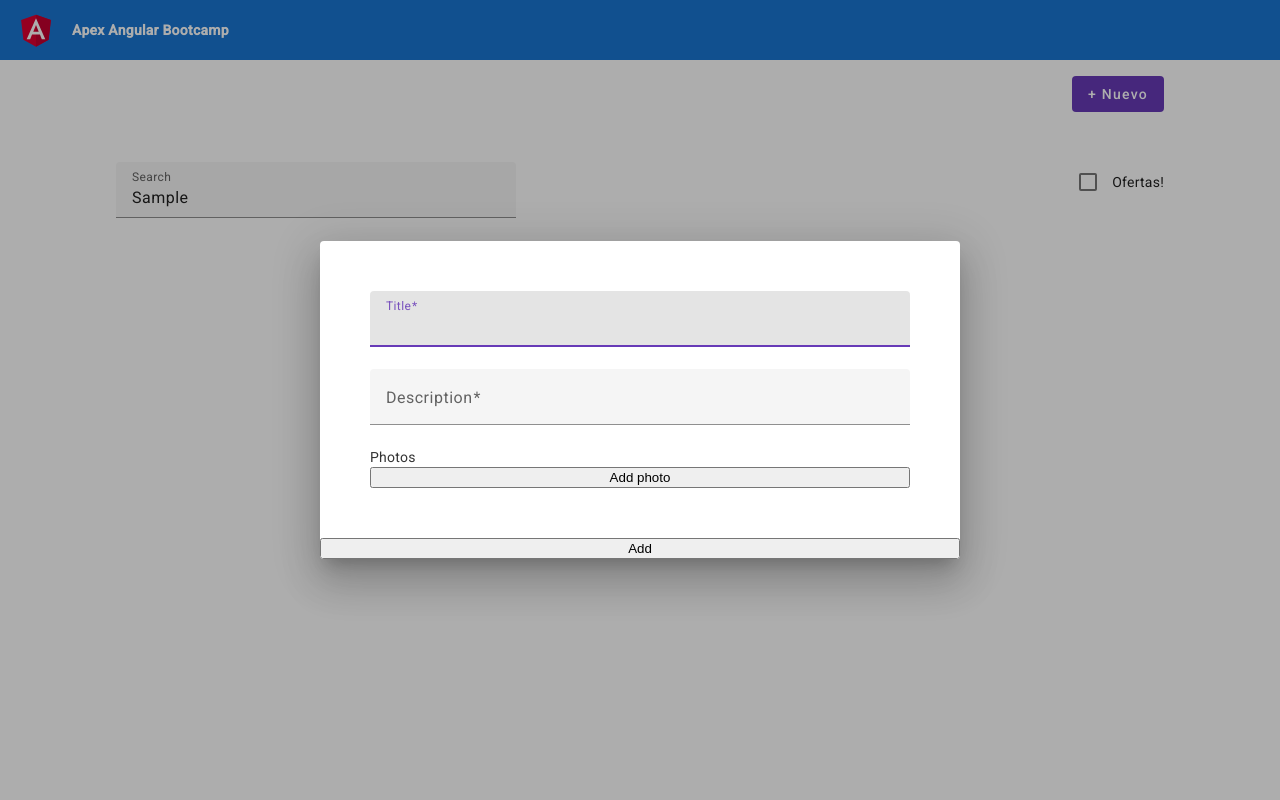
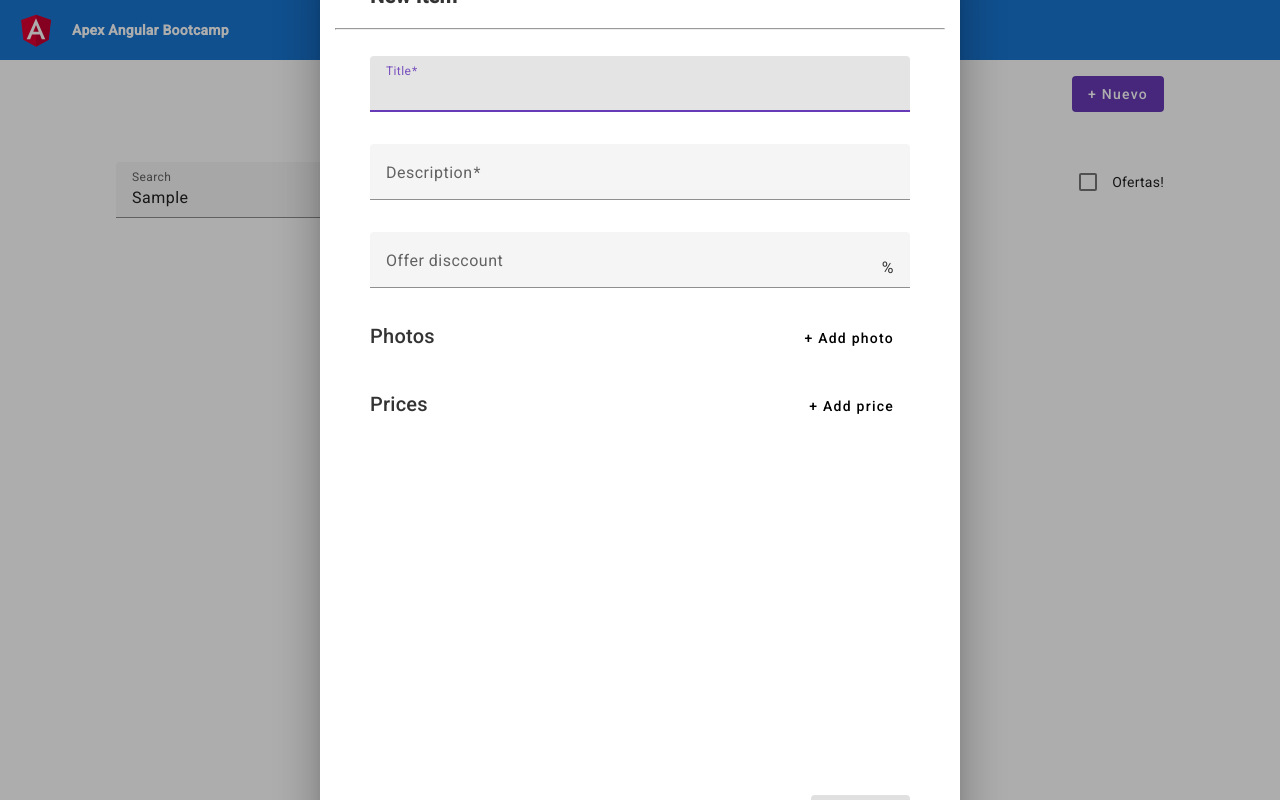
Before and after one commit to karmon94/apex-angular-bootcamp, an Angular app: page /products in a window 1280 px wide. Both pictures are taken after typing "Sample" into the empty fields and a click on the button "+ Nuevo". Built offline with nearby package versions, Linux system fonts and the light colour scheme.

Commit message:
feature/add item

```diff
--- a/src/app/modules/products/components/new-product/new-product.component.html
+++ b/src/app/modules/products/components/new-product/new-product.component.html
@@ -1,3 +1,7 @@
+<div class="dialog-container">
+  <h2 class="header">New Item</h2>
+  <hr style="width: 95%" />
+
   <form class="form-layout" [formGroup]="productoForm">
     <mat-form-field>
       <mat-label>Title</mat-label>
@@ -7,6 +11,9 @@
         placeholder="Enter title"
         formControlName="title"
       />
+      <mat-error *ngIf="productoForm.get('title')?.hasError('required')"
+        >Required!</mat-error
+      >
     </mat-form-field>
 
     <mat-form-field>
@@ -17,16 +24,38 @@
         placeholder="Enter description"
         formControlName="description"
       />
+      <mat-error *ngIf="productoForm.get('description')?.hasError('required')"
+        >Required!</mat-error
+      >
     </mat-form-field>
 
-  <mat-label>Photos</mat-label>
-  <button (click)="addPhoto()">Add photo</button>
-  <div formArrayName="photos">
+    <mat-form-field>
+      <mat-label>Offer disccount</mat-label>
+      <input
+        type="number"
+        matInput
+        placeholder="Enter disccount"
+        formControlName="offerDiscount"
+      />
+      <span matTextSuffix>%</span>
+    </mat-form-field>
+
+    <!-- PHOTOS -->
+    <section class="section">
+      <div class="section-header">
+        <h2>Photos</h2>
+        <button mat-flat-button color="secondary" (click)="addPhoto()">
+          + Add photo
+        </button>
+      </div>
+
+      <div formArrayName="photos" class="section">
         <div
           *ngFor="let photo of photos.controls; let i = index"
           formGroupName="{{ i }}"
+          class="array-item two-item"
         >
-      <mat-form-field>
+          <mat-form-field class="input-layout" floatLabel="always">
             <mat-label>Url</mat-label>
             <input
               type="text"
@@ -34,12 +63,89 @@
               placeholder="Enter photo url"
               formControlName="url"
             />
+            <mat-error *ngIf="photo.get('url')?.hasError('required')"
+              >Required!</mat-error
+            >
+            <mat-error *ngIf="photo.get('url')?.hasError('notUnique')"
+              >Must be unique!</mat-error
+            >
           </mat-form-field>
-      <button (click)="deletePhoto(i)">Delete</button>
+
+          <button mat-flat-button color="warn" (click)="deletePhoto(i)">
+            Delete
+          </button>
         </div>
       </div>
+    </section>
 
-  <!-- {{ productoForm.controls["photos"].errors }} -->
+    <!-- PRICES -->
+    <section class="section">
+      <div class="section-header">
+        <h2>Prices</h2>
+        <button mat-flat-button color="secondary" (click)="addPrice()">
+          + Add price
+        </button>
+      </div>
+
+      <div formArrayName="prices" class="section">
+        <div
+          *ngFor="let price of prices.controls; let i = index"
+          formGroupName="{{ i }}"
+          class="array-item three-item"
+        >
+          <mat-form-field class="input-layout" floatLabel="always">
+            <mat-label>Tag</mat-label>
+            <input
+              type="text"
+              matInput
+              placeholder="Enter tag"
+              formControlName="tag"
+            />
+
+            <mat-error *ngIf="price.get('tag')?.getError('pattern')"
+              >Only alphanumeric values!</mat-error
+            >
+            <mat-error *ngIf="price.get('tag')?.hasError('required')"
+              >Required!</mat-error
+            >
+            <mat-error *ngIf="price.get('tag')?.hasError('notUnique')"
+              >Must be unique!</mat-error
+            >
+          </mat-form-field>
+
+          <mat-form-field class="input-layout" floatLabel="always">
+            <mat-label>Price</mat-label>
+            <input
+              type="number"
+              matInput
+              placeholder="Enter price of tag"
+              formControlName="price"
+            />
+            <span matTextPrefix>$&nbsp;</span>
+            <mat-error *ngIf="price.get('price')?.hasError('required')"
+              >Required!</mat-error
+            >
+          </mat-form-field>
+
+          <button mat-flat-button color="warn" (click)="deletePrice(i)">
+            Delete
+          </button>
+        </div>
+      </div>
+    </section>
   </form>
 
-<button (click)="addProduct()">Add</button>
+  <div class="dialog-actions">
+    <button mat-flat-button color="secondary" (click)="closeDialog()">
+      Close
+    </button>
+    <button
+      mat-flat-button
+      color="primary"
+      [disabled]="!productoForm.valid"
+      (click)="addProduct()"
+    >
+      Add Item
+    </button>
+  </div>
+</div>
--- a/src/app/modules/products/components/new-product/new-product.component.scss
+++ b/src/app/modules/products/components/new-product/new-product.component.scss
@@ -1,5 +1,65 @@
-.form-layout {
-  padding: 50px;
+.dialog-container {
   display: flex;
   flex-direction: column;
+  justify-content: space-between;
+  height: 100%;
 }
+
+.header {
+  padding: 30px 50px 0px 50px;
+  margin: 0;
+  font-weight: bold;
+}
+
+.form-layout {
+  padding: 10px 50px;
+  display: flex;
+  flex-direction: column;
+  height: 700px;
+  max-height: 700px;
+  overflow-y: auto;
+}
+
+.form-layout,
+.section {
+  display: flex;
+  flex-direction: column;
+  row-gap: 10px;
+}
+
+.section-header {
+  display: flex;
+  justify-content: space-between;
+}
+
+.array-item {
+  display: grid;
+  column-gap: 10px;
+  align-items: center;
+}
+
+.two-item {
+  grid-template-columns: 90% 5%;
+}
+
+.three-item {
+  grid-template-columns: 45% 45% 5%;
+}
+
+.input-layout {
+  padding-top: 20px;
+}
+
+.dialog-actions {
+  display: flex;
+  justify-content: flex-end;
+  align-items: center;
+  height: 75px;
+  padding: 0px 50px;
+  column-gap: 20px;
+}
+
+input::-webkit-outer-spin-button,
+input::-webkit-inner-spin-button {
+  display: none;
+}
--- a/src/app/modules/products/components/new-product/new-product.component.ts
+++ b/src/app/modules/products/components/new-product/new-product.component.ts
@@ -7,6 +7,9 @@ import {
   ValidatorFn,
   Validators,
 } from '@angular/forms';
+import { MatDialogRef } from '@angular/material/dialog';
+import { Item } from '../../models/item.model';
+import { ProductsService } from '../../service/products.service';
 
 @Component({
   selector: 'app-new-product',
@@ -14,17 +17,21 @@ import {
   styleUrl: './new-product.component.scss',
 })
 export class NewProductComponent {
-  validators = Validators;
+  alphaNumericPattern = /^(?:[a-zA-Z0-9]+)?$/;
 
   productoForm = this.fb.group({
     title: ['', { validators: [Validators.required] }],
     description: ['', { validators: [Validators.required] }],
-    photos: this.fb.array([], [Validators.required, this.hasDuplicate()]),
-    // prices: this.fb.array([], Validators.required),
+    photos: this.fb.array([], [Validators.required, this.hasDuplicate('url')]),
+    prices: this.fb.array([], [Validators.required, this.hasDuplicate('tag')]),
     offerDiscount: [],
   });
 
-  constructor(private fb: FormBuilder) {}
+  constructor(
+    private fb: FormBuilder,
+    public dialogRef: MatDialogRef<NewProductComponent>,
+    private productService: ProductsService
+  ) {}
 
   get photos() {
     return this.productoForm.controls['photos'] as FormArray;
@@ -32,7 +39,7 @@ export class NewProductComponent {
 
   addPhoto(): void {
     const photoForm = this.fb.group({
-      url: ['', Validators.required],
+      url: ['', [Validators.required]],
     });
     this.photos.push(photoForm);
   }
@@ -41,36 +48,80 @@ export class NewProductComponent {
     this.photos.removeAt(index);
   }
 
-  addProduct(): void {
-    console.log(this.productoForm);
-    console.log(this.productoForm.value);
+  get prices() {
+    return this.productoForm.controls['prices'] as FormArray;
   }
 
-  duplicates = [];
+  addPrice(): void {
+    const priceForm = this.fb.group({
+      tag: [
+        '',
+        [Validators.required, Validators.pattern(this.alphaNumericPattern)],
+      ],
+      price: ['', Validators.required],
+    });
+    this.prices.push(priceForm);
+  }
 
-  hasDuplicate(): ValidatorFn {
+  deletePrice(index: number): void {
+    this.prices.removeAt(index);
+  }
+
+  closeDialog(): void {
+    this.dialogRef.close();
+  }
+
+  addProduct(): void {
+    const { title, description, offerDiscount, photos, prices } =
+      this.productoForm!.value;
+
+    let newItem: Item = {
+      id: crypto.randomUUID(),
+      title: title!,
+      description: description!,
+      photos: photos!.map((p: any) => p.url),
+      prices: {},
+      offerDiscount: 0,
+    };
+
+    prices?.map((p: any) => (newItem.prices[p.tag] = p.price));
+
+    console.log(newItem);
+    this.productService.addItem(newItem);
+  }
+
+  hasDuplicate(fieldValidation: string): ValidatorFn {
     return (control: AbstractControl): ValidationErrors | null => {
       const formArray: FormArray = control as FormArray;
-
       let duplicateError: boolean = false;
       let map = new Map<string, number>();
 
-      // done in one loop
-      formArray.controls.map((control, index) => {
-        // restore errors from current control
-        control.setErrors(null);
-        // loop and add to Map if duplicate exists set error to duplicate and original value
-        if (map.has(control.get('url')?.value)) {
-          control.setErrors({ notUnique: true });
-          const controlIndex: number = map.get(control.get('url')!.value)!;
-          formArray.controls[controlIndex].setErrors({ notUnique: true });
-          duplicateError = true;
+      formArray.controls.map((groupForm: AbstractControl, index: number) => {
+        const currentControlValue = groupForm.get(fieldValidation)?.value;
+
+        if (currentControlValue !== '') {
+          if (map.has(currentControlValue)) {
+            groupForm.get(fieldValidation)?.setErrors({ notUnique: true }); // set error to current control so mat-error appears
+            const controlIndex: number = map.get(
+              groupForm.get(fieldValidation)!.value
+            )!;
+            formArray.controls[controlIndex]
+              .get(fieldValidation)
+              ?.setErrors({ notUnique: true }); // set error to original control so mat-error appears
+            duplicateError = true;
+          } else {
+            map.set(currentControlValue, index);
+
+            if (!groupForm.get(fieldValidation)?.hasError('pattern')) {
+              groupForm.get(fieldValidation)?.setErrors(null);
+            }
+          }
         } else {
-          map.set(control.get('url')?.value, index);
+          delete groupForm.get(fieldValidation)!.errors!['notUnique'];
         }
       });
 
-      return duplicateError ? { duplicateValues: true } : null;
+      return duplicateError ? { notUnique: true } : null;
     };
   }
 }
--- a/src/app/modules/products/components/products/products.component.ts
+++ b/src/app/modules/products/components/products/products.component.ts
@@ -31,7 +31,7 @@ export class ProductsComponent {
   ) {}
 
   ngOnInit(): void {
-    this.items = this.productService.getItems();
+    this.productService.getItems().subscribe((items) => (this.items = items));
     this.filteredItems = this.items;
     this.getPageItems();
 
@@ -82,12 +82,16 @@ export class ProductsComponent {
   openNewProduct(): void {
     const dialogRef = this.dialog.open(NewProductComponent, {
       width: '50%',
+      height: '900px',
+      maxHeight: '900px',
+      disableClose: true,
     });
 
     dialogRef.afterClosed().subscribe((resp) => console.log(resp));
   }
 
   ngOnDestroy(): void {
+    console.log('destroyed');
     this.formSub.unsubscribe();
   }
 }
--- a/src/app/modules/products/service/products.service.ts
+++ b/src/app/modules/products/service/products.service.ts
@@ -1,20 +1,27 @@
 import { Injectable } from '@angular/core';
 import { itemsMock } from '../mocks/items.mock';
 import { Item } from '../models/item.model';
+import { BehaviorSubject, Observable, map } from 'rxjs';
 
 @Injectable({
   providedIn: 'root',
 })
 export class ProductsService {
-  items: Item[] = itemsMock;
+  private items$: BehaviorSubject<Item[]> = new BehaviorSubject(itemsMock);
 
   constructor() {}
 
-  getItems(): Item[] {
-    return this.items;
+  getItems(): Observable<Item[]> {
+    return this.items$;
   }
 
   getItemById(id: string): Item | undefined {
-    return this.items.find((item) => item.id === id);
+    return this.items$.value.find((item) => item.id === id);
+  }
+
+  addItem(item: Item): void {
+    const currentItems = this.items$.value;
+    const updatedValue = [...currentItems, item];
+    this.items$.next(updatedValue);
   }
 }
```
Also changed, not shown: src/app/modules/products/utils/error-matcher.ts (added, +12 -0 lines), package.json (line endings or trailing spaces), 1 other file (tests, documents, lock files or other folders). Lines whose indentation alone changed are shown as unchanged.
